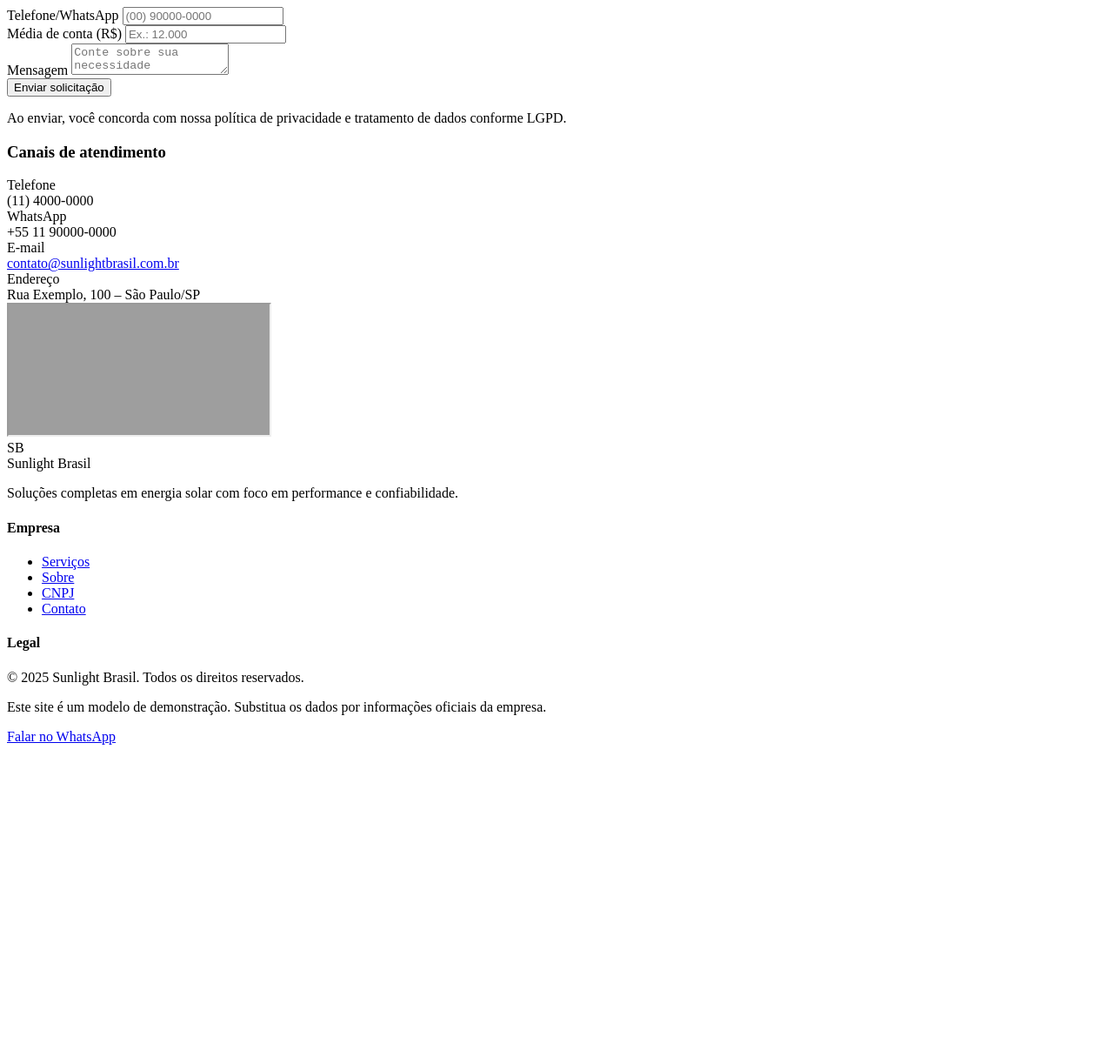
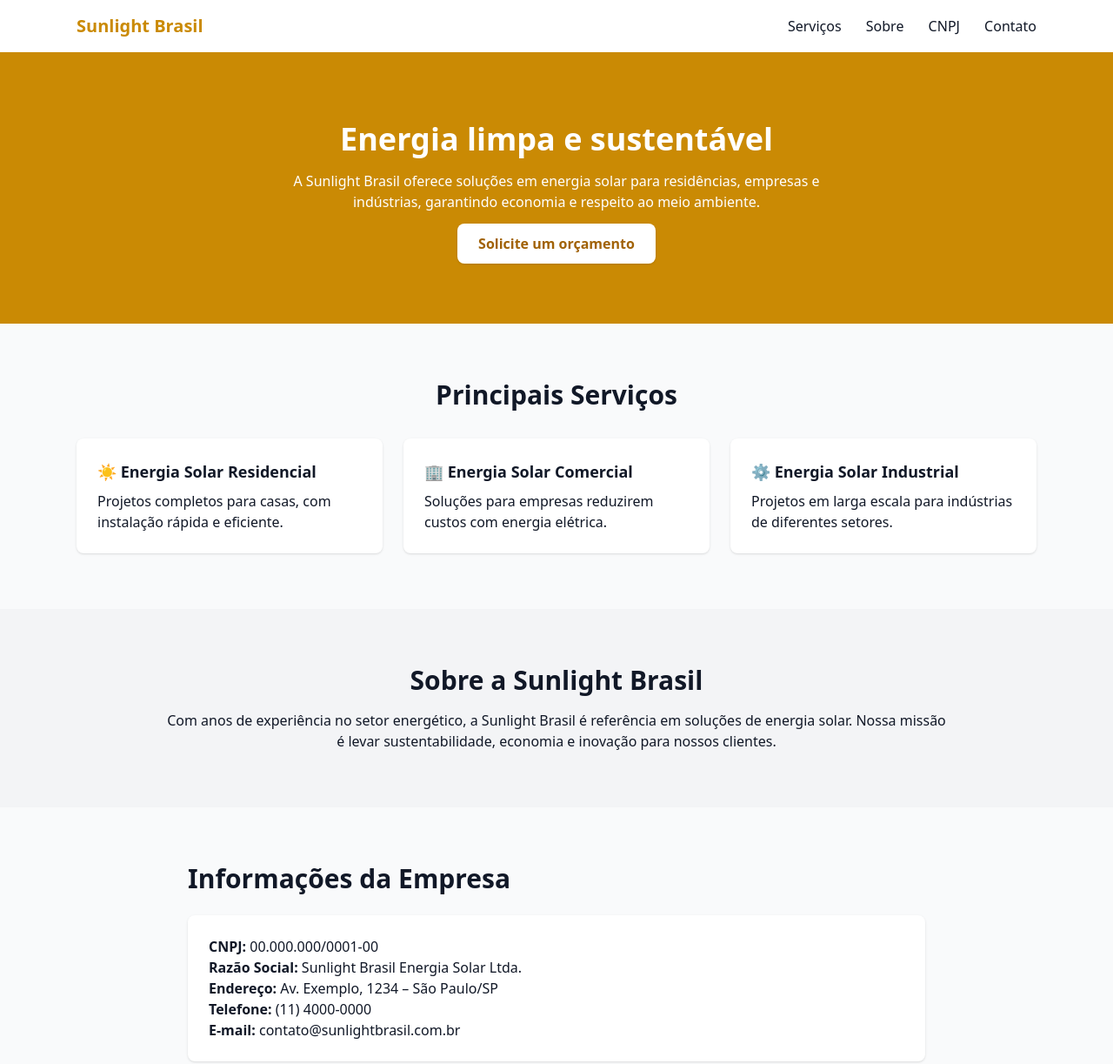
Before and after one commit to sunlightsx/sites, a plain HTML site: page index.html in a window 1280 px wide. Shown: the top 1223 px of the page at 87% size. Before the commit the page ends 864 px from the top, so only its background shows below. Drawn offline with nearby package versions, Linux system fonts and the light colour scheme; grey boxes are pictures that could not be loaded.

Commit message:
Update index.html

```diff
--- a/index.html
+++ b/index.html
@@ -1,73 +1,88 @@
-<!DOCTYPE html>
-<div>
-<label class="text-sm text-gray-700">Telefone/WhatsApp</label>
-<input class="mt-1 w-full rounded-xl border px-3 py-2 focus:outline-none focus:ring-2 focus:ring-sky-500" placeholder="(00) 90000-0000" />
-</div>
-</div>
-<div>
-<label class="text-sm text-gray-700">Média de conta (R$)</label>
-<input type="number" class="mt-1 w-full rounded-xl border px-3 py-2 focus:outline-none focus:ring-2 focus:ring-sky-500" placeholder="Ex.: 12.000" />
-</div>
-<div>
-<label class="text-sm text-gray-700">Mensagem</label>
-<textarea class="mt-1 w-full rounded-xl border px-3 py-2 h-28 focus:outline-none focus:ring-2 focus:ring-sky-500" placeholder="Conte sobre sua necessidade"></textarea>
-</div>
-<button type="button" class="px-5 py-3 rounded-xl bg-sky-600 text-white font-medium shadow hover:bg-sky-700">Enviar solicitação</button>
-<p class="text-xs text-gray-500">Ao enviar, você concorda com nossa política de privacidade e tratamento de dados conforme LGPD.</p>
-</form>
+<html lang="pt-br">
+<head>
+  <meta charset="UTF-8" />
+  <meta name="viewport" content="width=device-width, initial-scale=1.0" />
+  <title>Sunlight Brasil</title>
+  <!-- Tailwind direto via CDN -->
+  <script src="https://cdn.tailwindcss.com"></script>
+</head>
+<body class="bg-gray-50 text-gray-900">
 
+  <!-- NAVBAR -->
+  <header class="bg-white shadow">
+    <div class="max-w-6xl mx-auto flex justify-between items-center py-4 px-6">
+      <h1 class="text-xl font-bold text-yellow-600">Sunlight Brasil</h1>
+      <nav class="space-x-6">
+        <a href="#servicos" class="hover:text-yellow-600">Serviços</a>
+        <a href="#sobre" class="hover:text-yellow-600">Sobre</a>
+        <a href="#cnpj" class="hover:text-yellow-600">CNPJ</a>
+        <a href="#contato" class="hover:text-yellow-600">Contato</a>
+      </nav>
+    </div>
+  </header>
 
-<div class="rounded-2xl border bg-white p-6">
-<h3 class="font-semibold text-lg">Canais de atendimento</h3>
-<div class="mt-4 space-y-3">
-<div class="grid grid-cols-12 gap-3 py-2 border-b"><div class="col-span-4 font-medium text-gray-700">Telefone</div><div class="col-span-8">(11) 4000-0000</div></div>
-<div class="grid grid-cols-12 gap-3 py-2 border-b"><div class="col-span-4 font-medium text-gray-700">WhatsApp</div><div class="col-span-8">+55 11 90000-0000</div></div>
-<div class="grid grid-cols-12 gap-3 py-2 border-b"><div class="col-span-4 font-medium text-gray-700">E-mail</div><div class="col-span-8"><a class="text-sky-600 hover:underline" href="mailto:contato@sunlightbrasil.com.br">contato@sunlightbrasil.com.br</a></div></div>
-<div class="grid grid-cols-12 gap-3 py-2"><div class="col-span-4 font-medium text-gray-700">Endereço</div><div class="col-span-8">Rua Exemplo, 100 – São Paulo/SP</div></div>
-</div>
-<div class="mt-6">
-<iframe title="Mapa" src="https://www.google.com/maps?q=São%20Paulo&output=embed" class="w-full h-56 rounded-xl border" loading="lazy"></iframe>
-</div>
-</div>
-</div>
-</section>
+  <!-- HERO -->
+  <section class="bg-yellow-600 text-white text-center py-20 px-6">
+    <h2 class="text-4xl font-bold mb-4">Energia limpa e sustentável</h2>
+    <p class="max-w-2xl mx-auto mb-6">A Sunlight Brasil oferece soluções em energia solar para residências, empresas e indústrias, garantindo economia e respeito ao meio ambiente.</p>
+    <a href="#contato" class="bg-white text-yellow-700 px-6 py-3 rounded-lg font-semibold shadow hover:bg-gray-100">Solicite um orçamento</a>
+  </section>
 
+  <!-- PRINCIPAIS SERVIÇOS -->
+  <section id="servicos" class="max-w-6xl mx-auto px-6 py-16">
+    <h3 class="text-3xl font-bold mb-8 text-center">Principais Serviços</h3>
+    <div class="grid md:grid-cols-3 gap-6">
+      <div class="bg-white p-6 rounded-lg shadow">
+        <h4 class="font-semibold text-lg mb-2">☀️ Energia Solar Residencial</h4>
+        <p>Projetos completos para casas, com instalação rápida e eficiente.</p>
+      </div>
+      <div class="bg-white p-6 rounded-lg shadow">
+        <h4 class="font-semibold text-lg mb-2">🏢 Energia Solar Comercial</h4>
+        <p>Soluções para empresas reduzirem custos com energia elétrica.</p>
+      </div>
+      <div class="bg-white p-6 rounded-lg shadow">
+        <h4 class="font-semibold text-lg mb-2">⚙️ Energia Solar Industrial</h4>
+        <p>Projetos em larga escala para indústrias de diferentes setores.</p>
+      </div>
+    </div>
+  </section>
 
-<!-- FOOTER -->
-<footer class="border-t py-10">
-<div class="max-w-6xl mx-auto px-4 grid md:grid-cols-3 gap-8 items-start">
-<div>
-<div class="flex items-center gap-2">
-<div class="h-9 w-9 rounded-xl bg-sky-600 text-white grid place-items-center font-bold">SB</div>
-<div class="font-semibold">Sunlight Brasil</div>
-</div>
-<p class="text-gray-600 mt-3 max-w-sm">Soluções completas em energia solar com foco em performance e confiabilidade.</p>
-</div>
-<div>
-<h4 class="font-semibold mb-3">Empresa</h4>
-<ul class="space-y-2 text-gray-700">
-<li><a href="#servicos" class="hover:text-sky-700">Serviços</a></li>
-<li><a href="#sobre" class="hover:text-sky-700">Sobre</a></li>
-<li><a href="#cnpj" class="hover:text-sky-700">CNPJ</a></li>
-<li><a href="#contato" class="hover:text-sky-700">Contato</a></li>
-</ul>
-</div>
-<div>
-<h4 class="font-semibold mb-3">Legal</h4>
-<p class="text-gray-700 text-sm">© <span id="year"></span> Sunlight Brasil. Todos os direitos reservados.</p>
-<p class="text-gray-500 text-xs mt-2">Este site é um modelo de demonstração. Substitua os dados por informações oficiais da empresa.</p>
-</div>
-</div>
-</footer>
+  <!-- SOBRE -->
+  <section id="sobre" class="bg-gray-100 py-16 px-6">
+    <div class="max-w-4xl mx-auto text-center">
+      <h3 class="text-3xl font-bold mb-4">Sobre a Sunlight Brasil</h3>
+      <p>Com anos de experiência no setor energético, a Sunlight Brasil é referência em soluções de energia solar. Nossa missão é levar sustentabilidade, economia e inovação para nossos clientes.</p>
+    </div>
+  </section>
 
+  <!-- CNPJ -->
+  <section id="cnpj" class="max-w-4xl mx-auto px-6 py-16">
+    <h3 class="text-3xl font-bold mb-6">Informações da Empresa</h3>
+    <div class="bg-white p-6 rounded-lg shadow">
+      <p><strong>CNPJ:</strong> 00.000.000/0001-00</p>
+      <p><strong>Razão Social:</strong> Sunlight Brasil Energia Solar Ltda.</p>
+      <p><strong>Endereço:</strong> Av. Exemplo, 1234 – São Paulo/SP</p>
+      <p><strong>Telefone:</strong> (11) 4000-0000</p>
+      <p><strong>E-mail:</strong> contato@sunlightbrasil.com.br</p>
+    </div>
+  </section>
 
-<!-- BOTÃO WHATSAPP -->
-<a href="https://wa.me/5511900000000" target="_blank" rel="noreferrer" class="fixed bottom-5 right-5 bg-sky-600 text-white px-4 py-3 rounded-full shadow-lg hover:bg-sky-700">Falar no WhatsApp</a>
+  <!-- CONTATO -->
+  <section id="contato" class="max-w-4xl mx-auto px-6 py-16">
+    <h3 class="text-3xl font-bold mb-6 text-center">Fale Conosco</h3>
+    <form class="bg-white p-6 rounded-lg shadow grid gap-4">
+      <input type="text" placeholder="Nome" class="border p-3 rounded" />
+      <input type="email" placeholder="E-mail" class="border p-3 rounded" />
+      <input type="text" placeholder="Telefone" class="border p-3 rounded" />
+      <textarea placeholder="Mensagem" class="border p-3 rounded h-28"></textarea>
+      <button type="submit" class="bg-yellow-600 text-white px-6 py-3 rounded-lg font-semibold hover:bg-yellow-700">Enviar</button>
+    </form>
+  </section>
 
+  <!-- FOOTER -->
+  <footer class="bg-gray-200 text-center py-6 text-sm">
+    © 2025 Sunlight Brasil – Todos os direitos reservados.
+  </footer>
 
-<!-- Scripts extras (cole aqui se precisar) -->
-<script>
-document.getElementById('year').textContent = new Date().getFullYear();
-</script>
 </body>
 </html>
```
